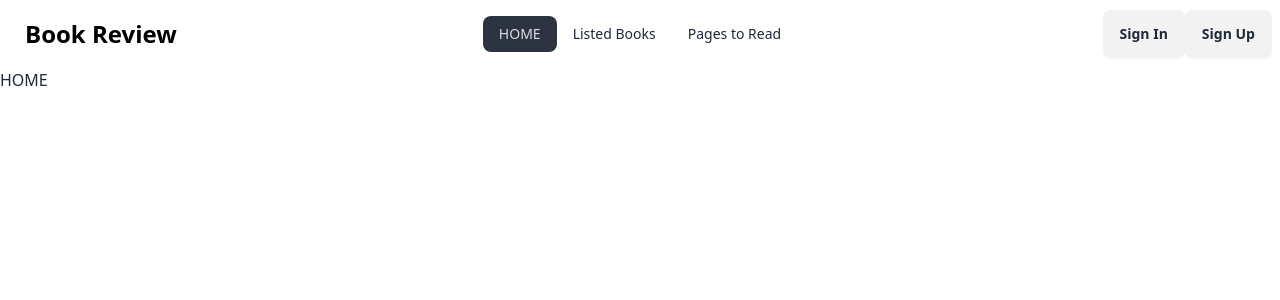
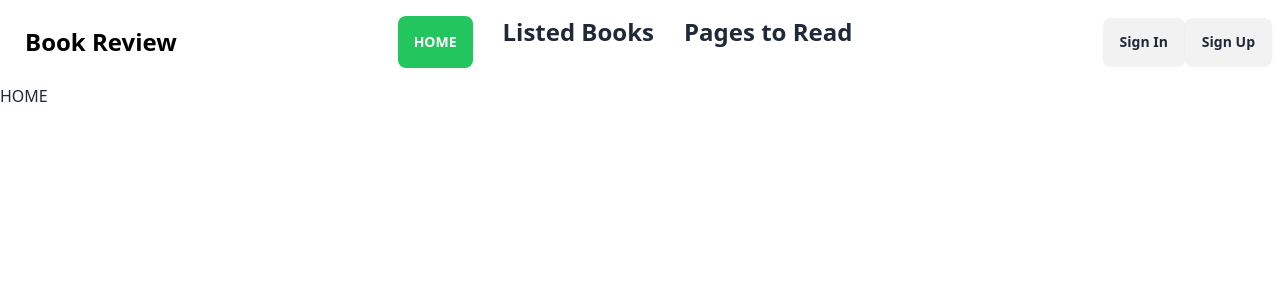
Before and after one commit to akborshanto/BOOK_STUDY, a React (Vite) app: page / in a window 1280 px wide. Shown: the top 300 px of the page. Built offline with nearby package versions, Linux system fonts and the light colour scheme.

Commit message:
navbar finish

```diff
--- a/src/shared/navbar/Navbar.jsx
+++ b/src/shared/navbar/Navbar.jsx
@@ -26,15 +26,14 @@ const Navbar = () => {
     </div>
     <div className="navbar-center hidden lg:flex">
       <ul className="menu menu-horizontal px-1">
-        <li>
-        <NavLink to='/'>HOME</NavLink>
-        </li>
-        <li>
-       <NavLink to='/listedBook'>Listed Books</NavLink>
-        </li>
-        <li>
-        <NavLink to='/PagesRead'>Pages to Read</NavLink>
-        </li>
+
+        <NavLink to='/' className={({isActive})=>isActive ? "bg-green-500 text-white font-bold p-4 rounded-lg":"text-2xl font-bold" } style={{marginRight:'30px'}}>HOME</NavLink>
+
+
+       <NavLink to='/listedBook'  className={({isActive})=>isActive ? "bg-green-500 text-white font-bold p-4 rounded-lg  ":"text-2xl font-bold" } style={{marginRight:'30px'}}>Listed Books</NavLink>
+
+        <NavLink to='/PagesRead'  className={({isActive})=>isActive ? "bg-green-500 text-white font-bold p-4  rounded-lg":"text-2xl font-bold" } style={{marginRight:'30px'}}>Pages to Read</NavLink>
+
       </ul>
     </div>
     <div className="navbar-end">
```
